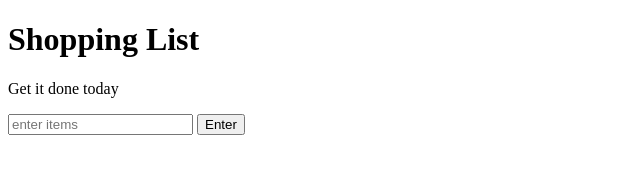
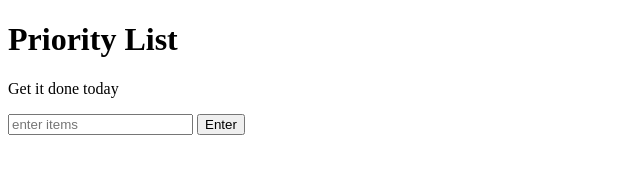
Before and after one commit to Joshuaschist/To-do-List, a plain HTML site: page index.html in a window 1280 px wide. Shown: the whole page, without its empty margins (0-640 px from the left). Drawn offline with Linux system fonts and the light colour scheme.

Commit message:
changing Shopping LIst

```diff
--- a/index.html
+++ b/index.html
@@ -5,7 +5,7 @@
 	<link rel="stylesheet" type="text/css" href="style.css">
 </head>
 <body>
-	<h1>Shopping List</h1>
+	<h1>Priority List</h1>
 	<p id="first">Get it done today</p>
 	<input id="userinput" type="text" placeholder="enter items">
 	<button id="enter">Enter</button>
```
